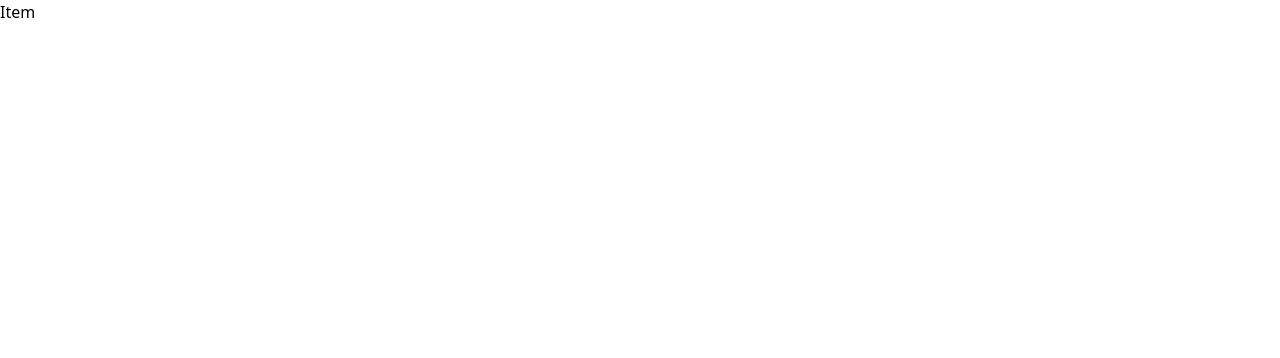
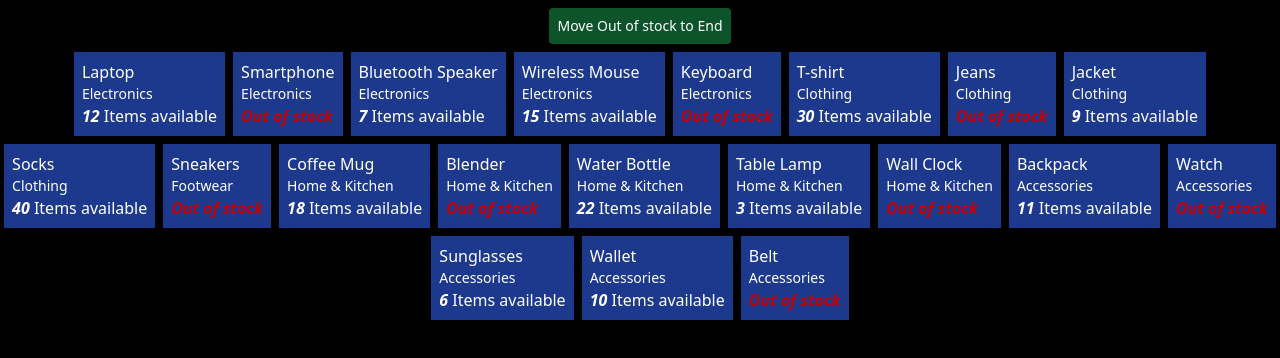
Before and after one commit to ajmal-m/al-code, a React (Vite) app: page / in a window 1280 px wide. Shown: the top 358 px of the page. Built offline with nearby package versions, Linux system fonts and the light colour scheme.

Commit message:
Added products

```diff
--- a/src/App.jsx
+++ b/src/App.jsx
@@ -1,9 +1,9 @@
-import Test from "./qa/test";
+import Products from "./components/products";
 
 const App = () => {
 
   return(
-    <Test/>
+    <Products/>
   )
 }
 
--- /dev/null
+++ b/src/components/products.jsx
@@ -0,0 +1,122 @@
+import { memo, useCallback, useState } from "react";
+
+
+const Products = memo(() => {
+
+    const [products, setProducts] = useState([
+        { name: "Laptop", category: "Electronics", quantity: 12 },
+        { name: "Smartphone", category: "Electronics", quantity: 0 },
+        { name: "Bluetooth Speaker", category: "Electronics", quantity: 7 },
+        { name: "Wireless Mouse", category: "Electronics", quantity: 15 },
+        { name: "Keyboard", category: "Electronics", quantity: 0 },
+
+        { name: "T-shirt", category: "Clothing", quantity: 30 },
+        { name: "Jeans", category: "Clothing", quantity: 0 },
+        { name: "Jacket", category: "Clothing", quantity: 9 },
+        { name: "Socks", category: "Clothing", quantity: 40 },
+        { name: "Sneakers", category: "Footwear", quantity: 0 },
+
+        { name: "Coffee Mug", category: "Home & Kitchen", quantity: 18 },
+        { name: "Blender", category: "Home & Kitchen", quantity: 0 },
+        { name: "Water Bottle", category: "Home & Kitchen", quantity: 22 },
+        { name: "Table Lamp", category: "Home & Kitchen", quantity: 3 },
+        { name: "Wall Clock", category: "Home & Kitchen", quantity: 0 },
+
+        { name: "Backpack", category: "Accessories", quantity: 11 },
+        { name: "Watch", category: "Accessories", quantity: 0 },
+        { name: "Sunglasses", category: "Accessories", quantity: 6 },
+        { name: "Wallet", category: "Accessories", quantity: 10 },
+        { name: "Belt", category: "Accessories", quantity: 0 },
+
+    ]);
+
+    // Move out of stock into array end
+    const moveToOutStockEnd = useCallback(() => {
+        try {
+            let start = 0;
+            let end =1;
+            let len = products.length;
+            let newProducts = [ ...products];
+
+            while( start < len && end < len){
+
+                if( newProducts[start].quantity === 0 && newProducts[end].quantity !== 0){
+                    [  newProducts[start], newProducts[end] ] = [ newProducts[end] , newProducts[start]];
+                    start++;
+                    end++;
+                    continue;
+                }
+
+                if( newProducts[start].quantity === 0 && newProducts[end].quantity === 0 ){
+                    end++;
+                }else{
+                    start++;
+                    end++;
+                }
+
+            }
+            setProducts(newProducts);
+        } catch (error) {
+            console.log(error);
+        }
+    },[products]);
+
+
+
+    // Move array end By splitting array
+    const moveToOutStockMethod2 = useCallback(() => {
+        try {
+             const startTime = performance.now();
+            let quantityProducts = [];
+            let outofStockProducts = [];
+
+            for(let product of products){
+                if(product.quantity === 0){
+                    outofStockProducts.push(product);
+                }else{
+                    quantityProducts.push(product);
+                }
+            }
+            quantityProducts = quantityProducts.concat(outofStockProducts);
+            setProducts(quantityProducts);
+            const endTime = performance.now();
+            const timeTaken = endTime- startTime;
+            setTime( timeTaken);
+        } catch (error) {
+            console.log(error);
+
+        }
+    },[products])
+
+    return(
+        <div className="h-screen flex flex-col bg-black overflow-y-scroll">
+            <div className="flex items-center justify-center my-2 gap-2">
+                <button
+                    onClick={moveToOutStockEnd}
+                    className="bg-green-900 text-sm font-medium text-white p-2 rounded cursor-pointer"
+                >
+                    Move Out of stock to End
+                </button>
+            </div>
+            <div className="flex items-center gap-2 flex-wrap justify-center">
+                {
+                    products.map((product , index) => (
+                        <div key={index} className="p-2 bg-blue-900 text-[white]">
+                            <h1>{product.name}</h1>
+                            <p className="text-sm">{product.category}</p>
+                            {
+                                product.quantity === 0 ? (
+                                     <p className="text-red-700 font-bold italic">Out of stock</p>
+                                ):(
+                                     <p> <span className="italic font-bold">{product.quantity}</span> Items available</p>
+                                )
+                            }
+                        </div>
+                    ))
+                }
+            </div>
+        </div>
+    )
+});
+
+export default Products;
```
